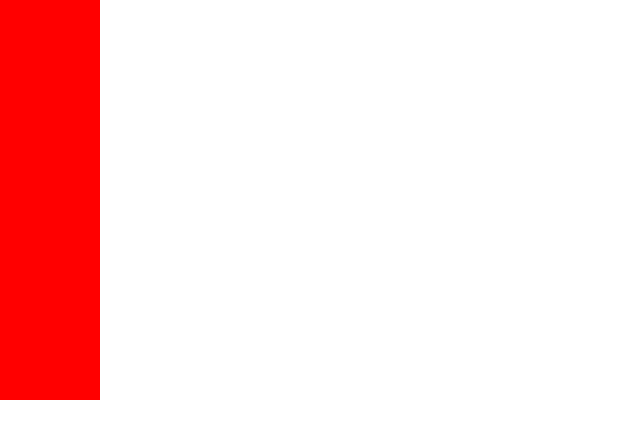
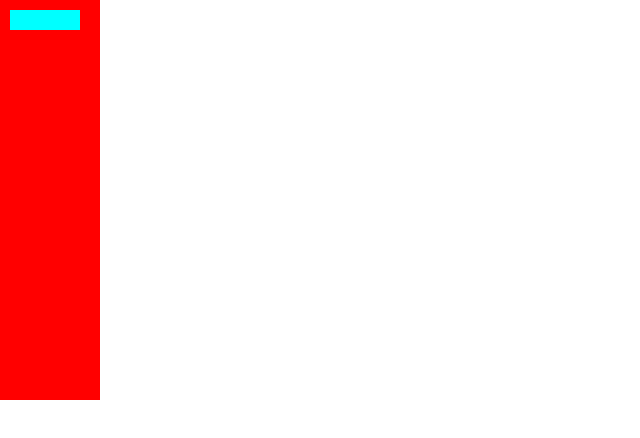
Before and after one commit to Adise0/chess_v2, a website: page index.html in a window 1280 px wide. Shown: the whole page, without its empty margins (0-640 px from the left). Drawn offline with Linux system fonts and the light colour scheme.

Commit message:
implemented rects

```diff
--- a/index.html
+++ b/index.html
@@ -7,7 +7,9 @@
     <link rel="stylesheet" href="style.css" />
   </head>
   <body>
-    <div id="holder"></div>
+    <div id="holder">
+      <div id="t"></div>
+    </div>
     <div id="holder"></div>
     <div id="holder"></div>
     <div id="holder"></div>
--- a/style.css
+++ b/style.css
@@ -8,9 +8,10 @@
   width: 100px;
   height: 100px;
   background-color: red;
+  padding: 10px 20px 0 10px;
 }
 #t {
-  width: 300px;
+  width: 100%;
   height: 20px;
   background-color: aqua;
 }
```
Also changed, not shown: 1 other file.
